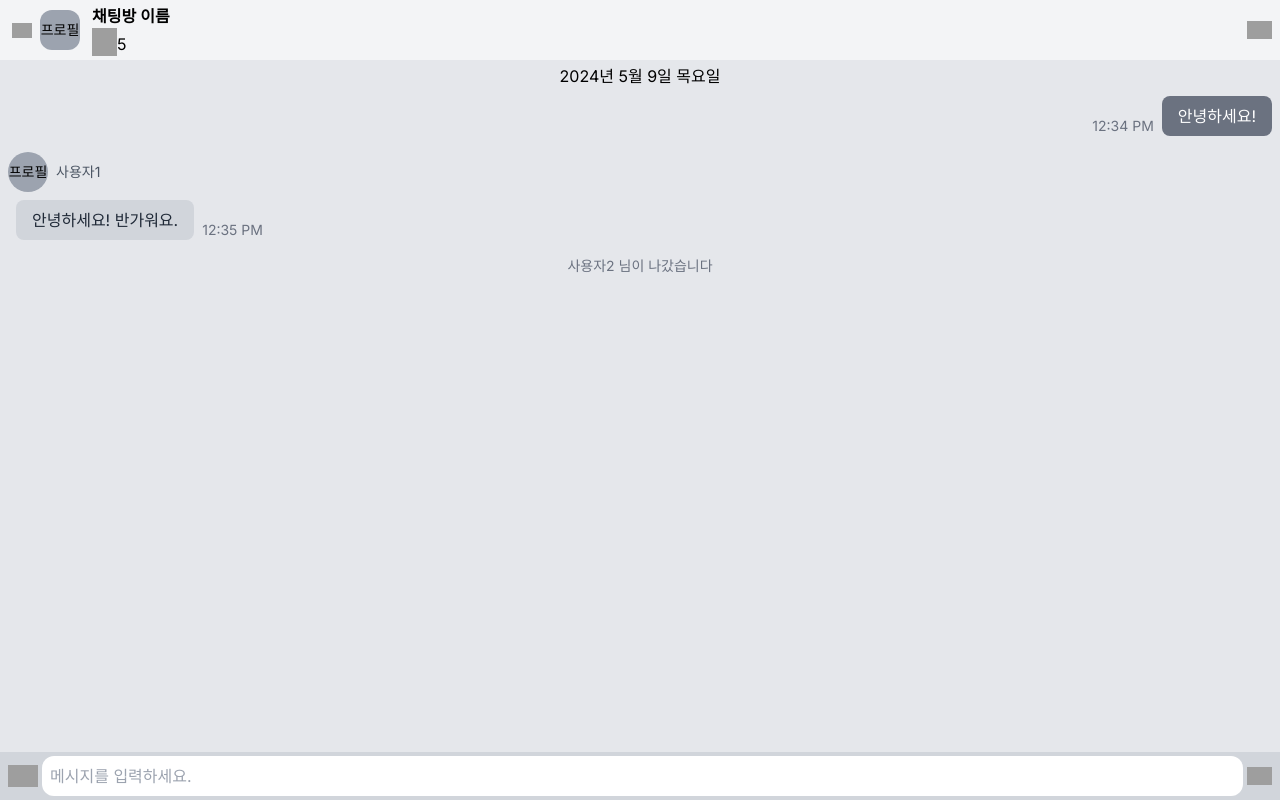
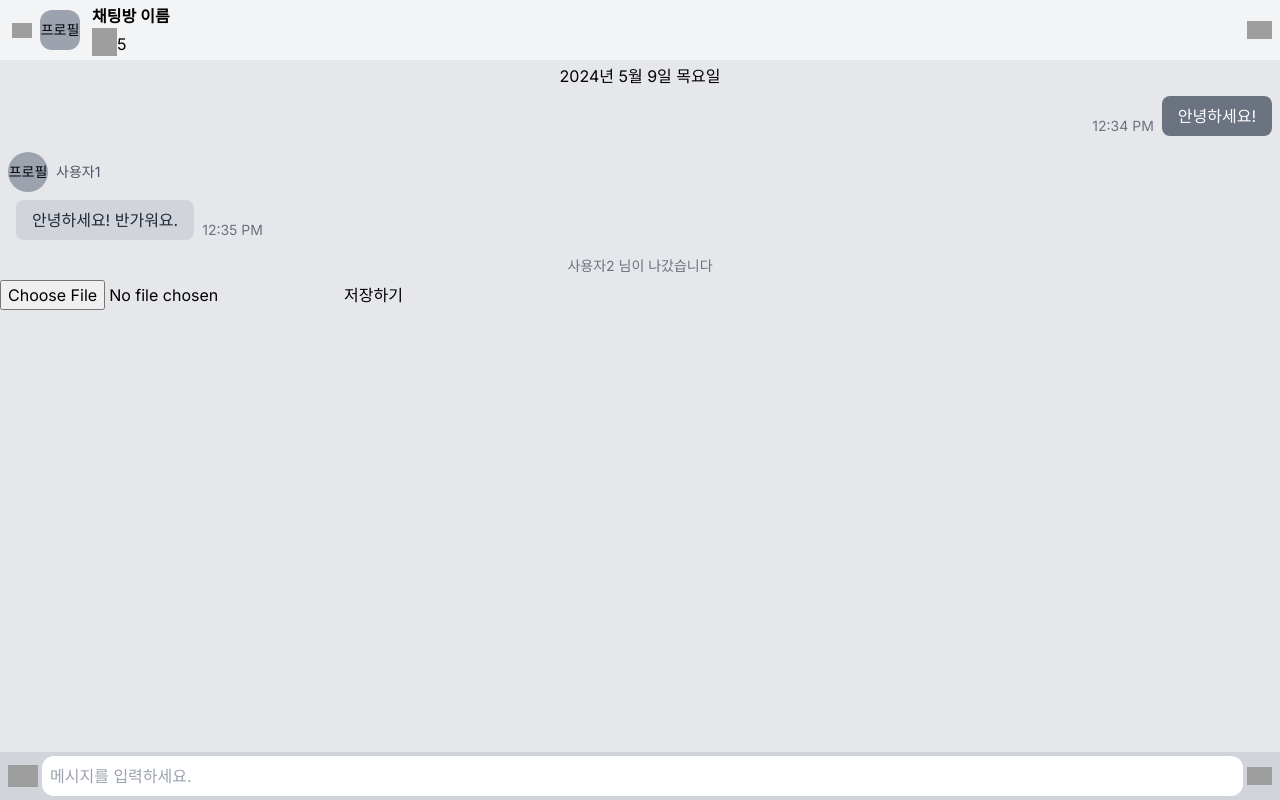
Before and after one commit to hyobin0726/do-frontend, a Next.js app: page /chat in a window 1280 px wide. Built offline with nearby package versions, Linux system fonts and the light colour scheme; grey boxes are pictures that could not be loaded.

Commit message:
feat: s3 setting

```diff
--- a/package.json
+++ b/package.json
@@ -9,6 +9,8 @@
     "lint": "next lint"
   },
   "dependencies": {
+    "@aws-sdk/client-s3": "^3.577.0",
+    "@aws-sdk/s3-request-presigner": "^3.577.0",
     "eslint-config-prettier": "^9.1.0",
     "eslint-plugin-prettier": "^5.1.3",
     "next": "14.2.3",
--- /dev/null
+++ b/src/app/api/s3-upload/route.ts
@@ -0,0 +1,41 @@
+import { S3Client, PutObjectCommand, GetObjectCommand } from '@aws-sdk/client-s3'
+import { getSignedUrl } from '@aws-sdk/s3-request-presigner'
+
+const s3Client = new S3Client({
+    region: process.env.AWS_S3_REGION as string,
+    credentials: {
+        accessKeyId: process.env.AWS_S3_ACCESS_KEY as string,
+        secretAccessKey: process.env.AWS_S3_SECRET_KEY as string,
+    },
+})
+
+export async function POST(req: Request, res: Response) {
+    try {
+        const formData = await req.formData()
+        const files = formData.getAll('img') as File[]
+        const body = (await files[0].arrayBuffer()) as Buffer
+
+        s3Client.send(
+            new PutObjectCommand({
+                Bucket: process.env.AWS_S3_BUCKET_NAME as string,
+                Key: files[0].name,
+                Body: body,
+                ContentType: 'image',
+            }),
+        )
+        const imgUrl = await getSignedUrl(
+            s3Client,
+            new GetObjectCommand({
+                Bucket: process.env.AWS_S3_BUCKET_NAME as string,
+                Key: files[0].name,
+            }),
+            { expiresIn: 3600 },
+        )
+
+        console.log(imgUrl)
+
+        return Response.json({ message: 'OK' })
+    } catch (error) {
+        return Response.error()
+    }
+}
--- a/src/components/pages/chat/ChatBottom.tsx
+++ b/src/components/pages/chat/ChatBottom.tsx
@@ -1,9 +1,11 @@
+
 export default function ChatBottom() {
     return (
         <form className=" absolute bottom-0 h-12 flex w-full p-1 bg-gray-300">
             <button className="p-1">
                 <img width="30" src="https://img.icons8.com/forma-light-filled/24/image.png" alt="이미지 업로드" />
             </button>
+
             <input type="text" className="p-2 flex-grow rounded-xl" placeholder="메시지를 입력하세요." />
             <button className=" p-1">
                 <img width="25" src="https://img.icons8.com/ios-filled/50/sent.png" alt="전송" />
--- a/src/components/pages/chat/ChatMessage.tsx
+++ b/src/components/pages/chat/ChatMessage.tsx
@@ -1,5 +1,5 @@
-import Image from 'next/image'
-import profile from '@/assets/images/profile.jpeg'
+import S3UploadForm from './S3UploadForm'
+
 
 export default function ChatMessage() {
     return (
@@ -27,6 +27,7 @@ export default function ChatMessage() {
                     <p className="text-gray-500 text-sm">사용자2 님이 나갔습니다</p>
                 </div>
             </div>
+            <S3UploadForm />
         </section>
     )
 }
--- /dev/null
+++ b/src/components/pages/chat/S3UploadForm.tsx
@@ -0,0 +1,60 @@
+'use client'
+import Image from 'next/image'
+import { ChangeEvent, useState } from 'react'
+
+export default function S3UploadForm() {
+    const [previewImg, setPreviewImg] = useState<FileList>()
+
+    const saveHandler = async () => {
+        if (!previewImg) {
+            return
+        }
+
+        const formData = new FormData()
+        formData.append('img', previewImg[0])
+
+        try {
+            const result = await fetch('/api/s3-upload', {
+                method: 'POST',
+                body: formData,
+            }).then((res) => res.json())
+
+            if (result.message == 'OK') {
+                alert('이미지가 저장되었습니다.')
+            }
+        } catch (error) {
+            console.error(error)
+        }
+    }
+
+    const fileHandler = (e: ChangeEvent<HTMLInputElement>) => {
+        const file = e.target.files
+
+        if (file && file.length > 0) {
+            setPreviewImg(file)
+        }
+    }
+
+    return (
+        <>
+            <div>
+                <form>
+                    <input type="file" onChange={(e) => fileHandler(e)} />
+
+                    {previewImg && (
+                        <Image
+                            src={URL.createObjectURL(previewImg[0])}
+                            alt="이미지 미리보기"
+                            width={100}
+                            height={100}
+                        />
+                    )}
+
+                    <button type="button" onClick={() => saveHandler()}>
+                        저장하기
+                    </button>
+                </form>
+            </div>
+        </>
+    )
+}
```
